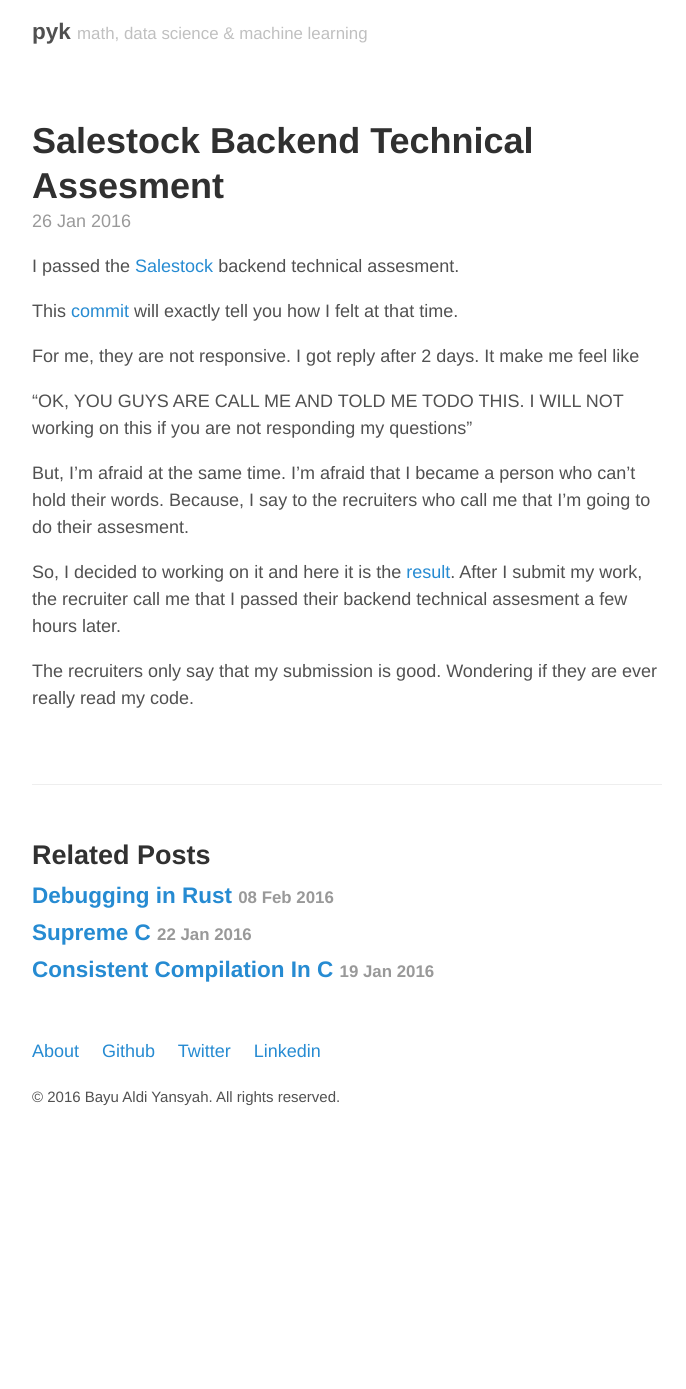
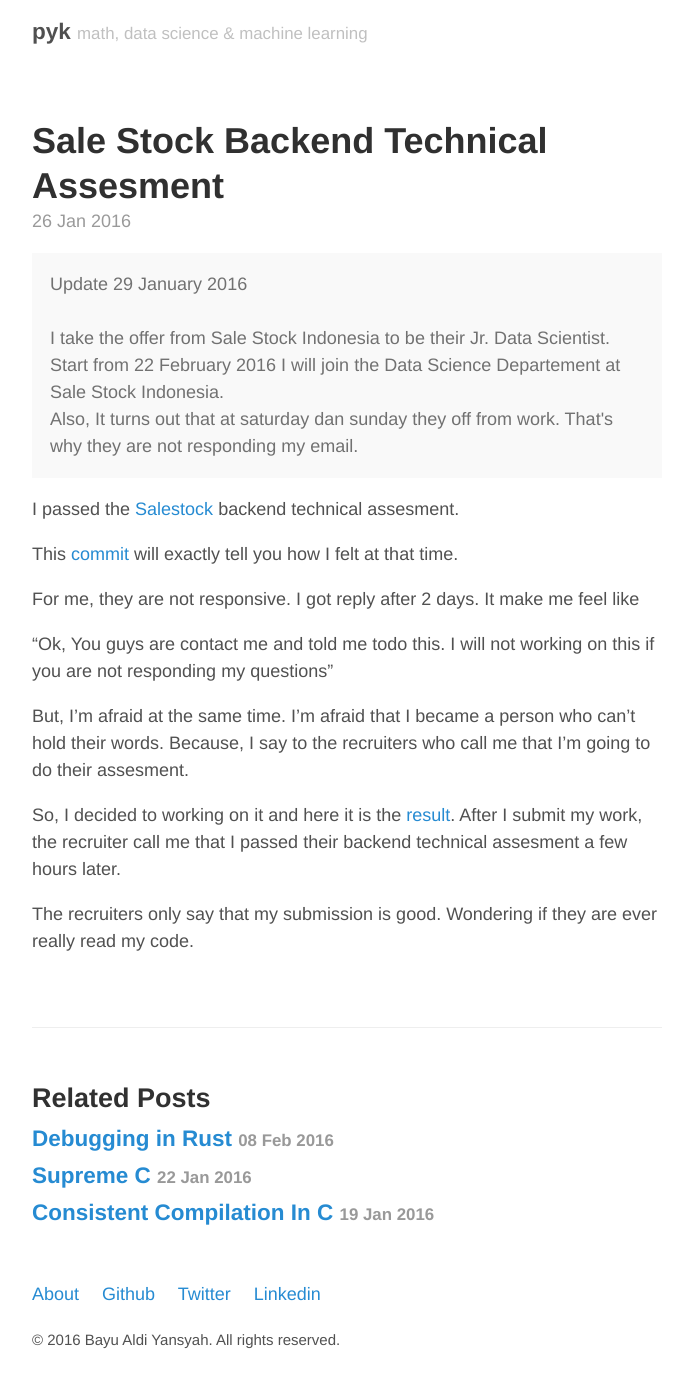
Before and after one commit to pyk/pyk.github.io, a Jekyll site: the page built from _posts/2016-01-26-salestock-backend-technical-assesment.markdown, in a window 1280 px wide. Shown: the whole page, without its empty margins (293-979 px from the left). Built offline with Jekyll 4.4.1, drawn with Linux system fonts in a browser that asks for light colours; before the commit the page ends 1146 px from its top, so only the background shows below that.

Commit message:
update post

```diff
--- a/_posts/2016-01-26-salestock-backend-technical-assesment.markdown
+++ b/_posts/2016-01-26-salestock-backend-technical-assesment.markdown
@@ -1,9 +1,20 @@
 ---
 layout: post
-title:  "Salestock Backend Technical Assesment"
+title:  "Sale Stock Backend Technical Assesment"
 date:   2016-01-26 21:36:59 +0700
 categories: c
 ---
+
+<p class="message">
+    Update 29 January 2016
+    <br>
+    <br>
+    I take the offer from Sale Stock Indonesia to be their Jr. Data Scientist.
+    <br>
+    Start from 22 February 2016 I will join the Data Science Departement at Sale Stock Indonesia.
+    <br>
+    Also, It turns out that at saturday dan sunday they off from work. That's why they are not responding my email.
+</p>
 
 I passed the [Salestock][ss] backend technical assesment.
 
@@ -11,7 +22,7 @@ This [commit][c] will exactly tell you how I felt at that time.
 
 For me, they are not responsive. I got reply after 2 days. It make me feel like
 
-"OK, YOU GUYS ARE CALL ME AND TOLD ME TODO THIS. I WILL NOT working on this if you are not responding my questions"
+"Ok, You guys are contact me and told me todo this. I will not working on this if you are not responding my questions"
 
 But, I'm afraid at the same time. I'm afraid that I became a person who can't hold their words. Because, I say to the recruiters who call me that I'm going to do their assesment.
 
```
